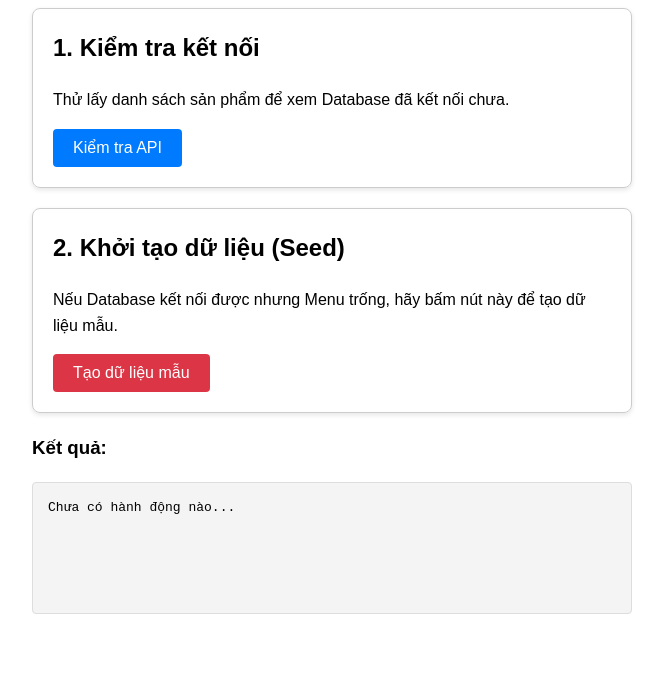
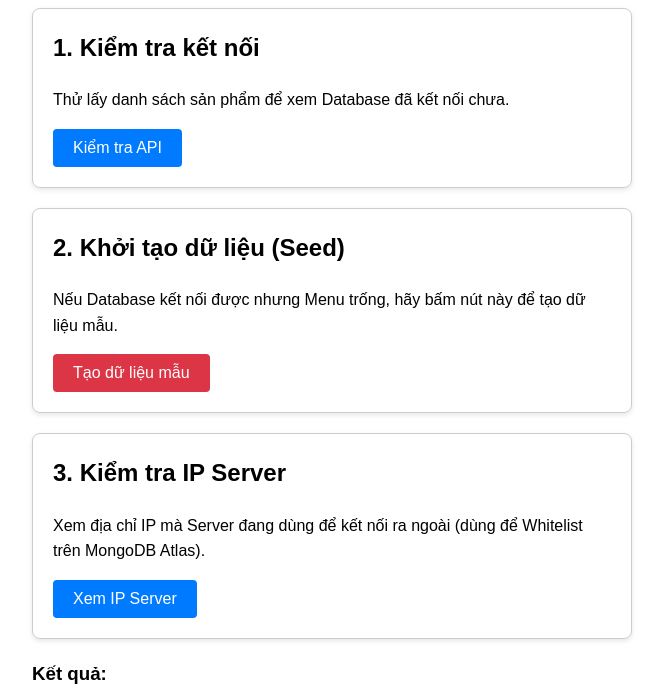
Before and after one commit to aiThss/cafe-website, a website: page helper.html in a window 1280 px wide. Shown: the part 106-800 px from the top of the page, without its empty margins (308-971 px from the left). Drawn offline with Linux system fonts and the light colour scheme.

Commit message:
Feat: Add /server-ip route to check server IP and helper UI

```diff
--- a/helper.html
+++ b/helper.html
@@ -76,6 +76,12 @@
         <button class="danger" onclick="seedData()">Tạo dữ liệu mẫu</button>
     </div>
 
+    <div class="card">
+        <h2>3. Kiểm tra IP Server</h2>
+        <p>Xem địa chỉ IP mà Server đang dùng để kết nối ra ngoài (dùng để Whitelist trên MongoDB Atlas).</p>
+        <button onclick="checkServerIP()">Xem IP Server</button>
+    </div>
+
     <h3>Kết quả:</h3>
     <div id="output">Chưa có hành động nào...</div>
 
@@ -86,6 +92,21 @@
             output.innerHTML = msg;
             output.style.color = isError ? 'red' : 'green';
             if (!isError) output.style.color = '#333';
+        }
+
+        async function checkServerIP() {
+            log("Đang lấy IP Server...");
+            try {
+                const res = await fetch('/server-ip');
+                const text = await res.text();
+                if (res.ok) {
+                    log(`✅ IP CỦA SERVER LÀ:\n\n${text}\n\n👉 Hãy copy IP này và thêm vào 'Network Access' trên MongoDB Atlas (IP Whitelist).`);
+                } else {
+                    log(`❌ Không lấy được IP: ${text}`, true);
+                }
+            } catch (err) {
+                log(`❌ Lỗi kết nối: ${err.message}`, true);
+            }
         }
 
         async function checkHealth() {
```
Also changed, not shown: server.js (+13 -1 lines).
